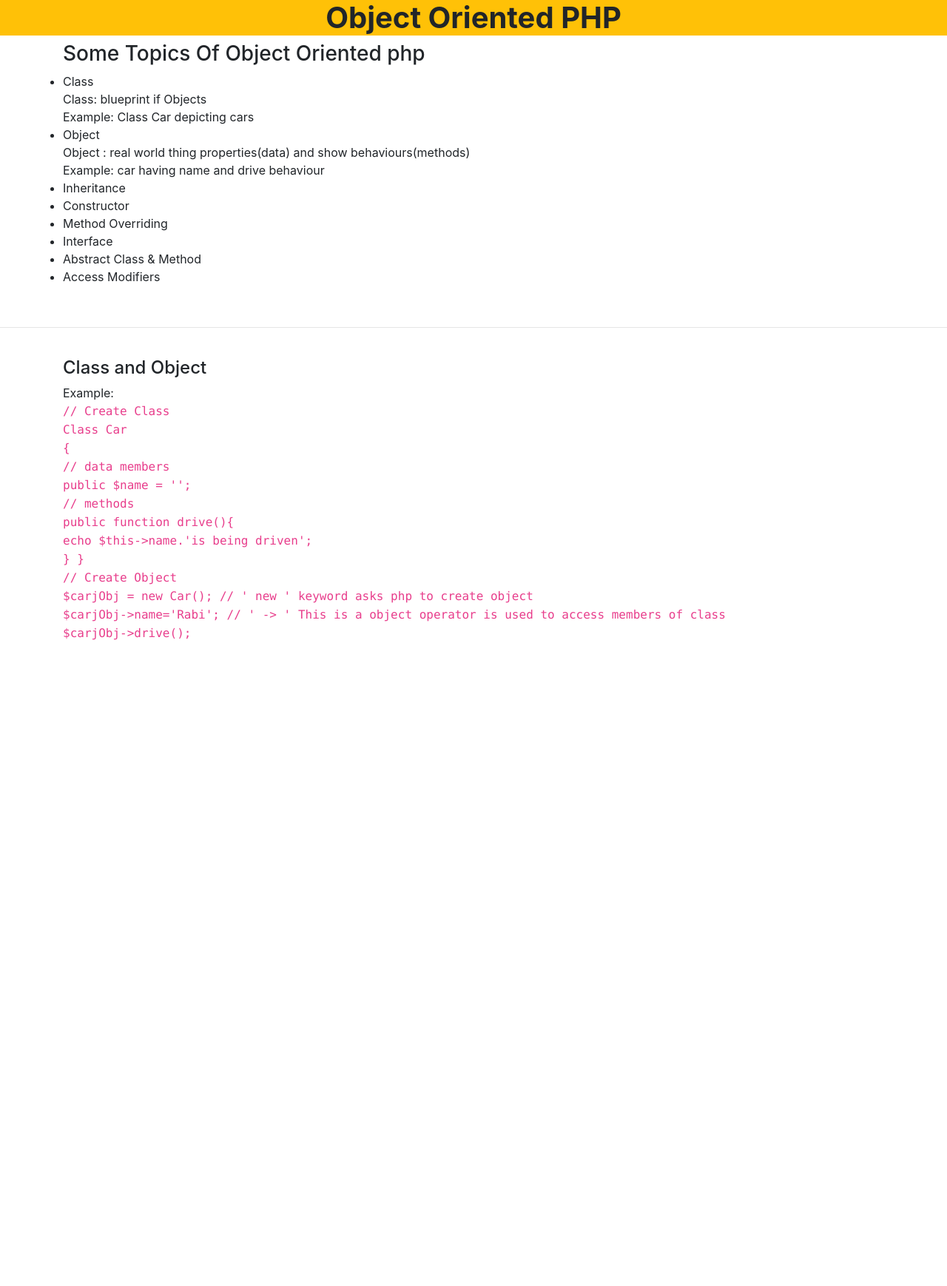
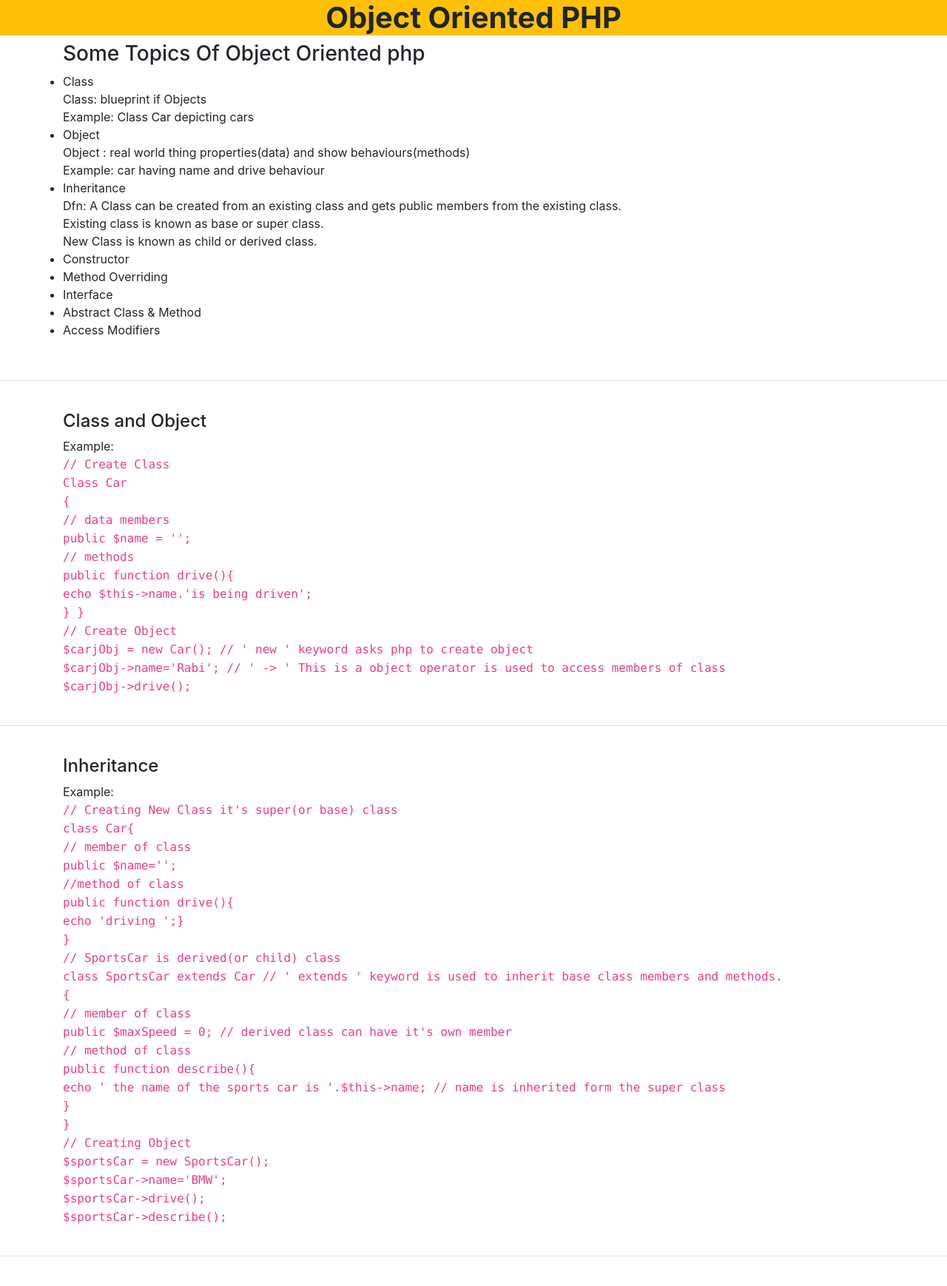
Before and after one commit to rabikrishnayadav/php, a PHP site: page /php/oops/index.php in a window 1280 px wide. Shown: the whole page at 74% size. Before the commit the page ends 865 px from the top, so only its background shows below. Run offline with PHP 8.4, Linux system fonts and the light colour scheme.

Commit message:
Inheritance

```diff
--- a/oops/index.php
+++ b/oops/index.php
@@ -18,6 +18,9 @@
 		Object : real world thing properties(data) and show behaviours(methods)<br>
 		Example: car having name and drive behaviour<br>
 		<li>Inheritance</li>
+		Dfn: A Class can be created from an existing class and gets public members from the existing class.<br>
+		Existing class is known as base or super class.<br>
+		New Class is known as child or derived class.<br>
 		<li>Constructor</li>
 		<li>Method Overriding</li>
 		<li>Interface</li>
@@ -43,6 +46,35 @@
 			$carjObj->name='Rabi'; // ' -> ' This is a object operator is used to access members of class<br>
 			$carjObj->drive();<br>
 		</code>
-	</div>
+	</div><br><hr><br>
+	<div class="container">
+		<h4>Inheritance</h4>
+		Example:<br>
+		<code>
+			// Creating New Class it's super(or base) class<br>
+			class Car{<br>
+				// member of class<br>
+				public $name='';<br>
+				//method of class<br>
+				public function drive(){<br>
+					echo 'driving ';}<br>
+			}<br>
+			// SportsCar is derived(or child) class<br>
+			class SportsCar extends Car  // ' extends ' keyword is used to inherit base class members and methods.<br>
+			{<br>
+				// member of class<br>
+				public $maxSpeed = 0; // derived class can have it's own member<br>
+				// method of class<br>
+				public function describe(){<br>
+					echo ' the name of the sports car is '.$this->name; // name is inherited form the super class<br>
+				}<br>
+			}<br>
+			// Creating Object<br>
+			$sportsCar = new SportsCar();<br>
+			$sportsCar->name='BMW';<br>
+			$sportsCar->drive();<br>
+			$sportsCar->describe();<br>
+		</code>
+	</div><br><hr><br>
 </body>
 </html>
```
Also changed, not shown: oops/inheritance.php (added, +40 -0 lines).
